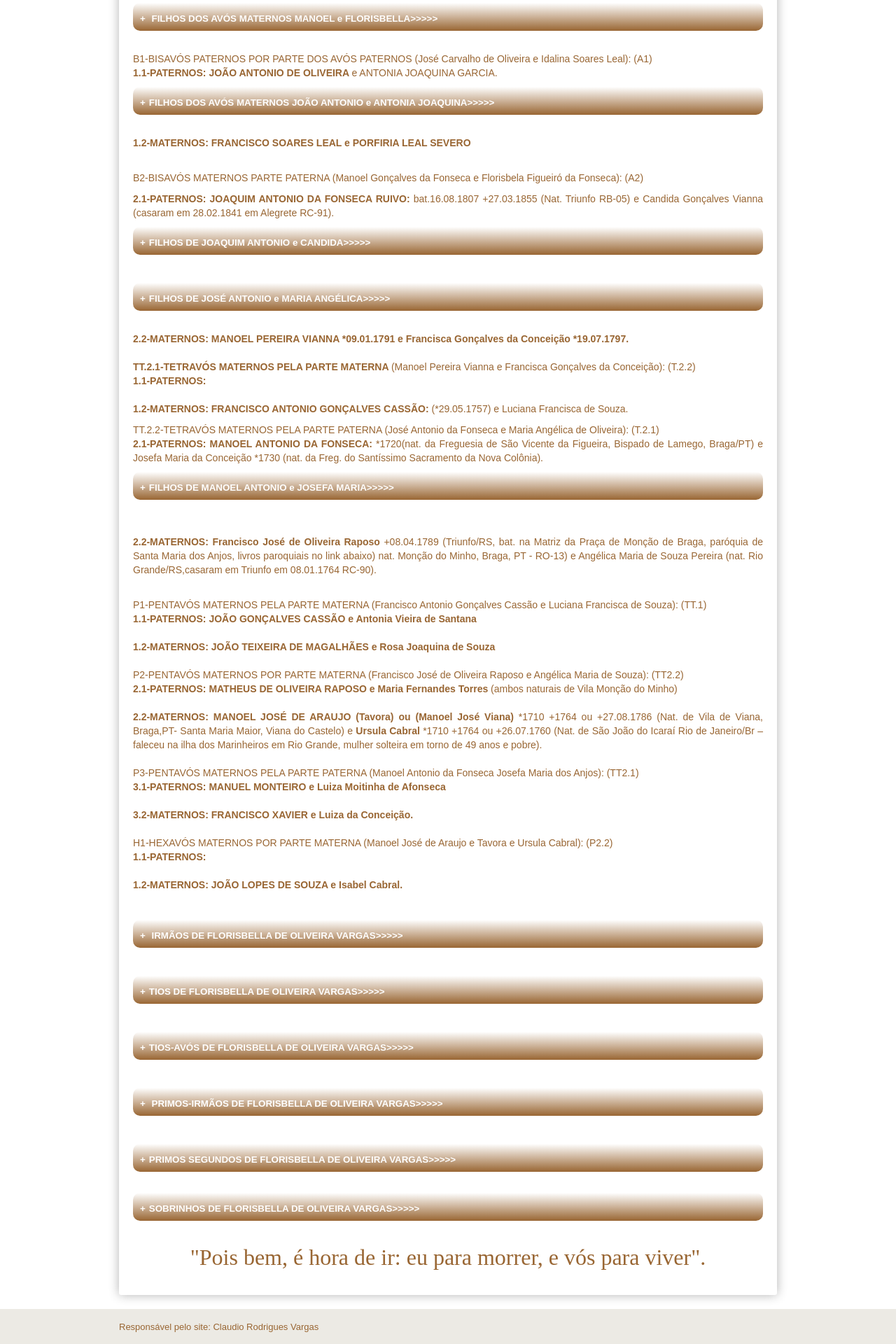
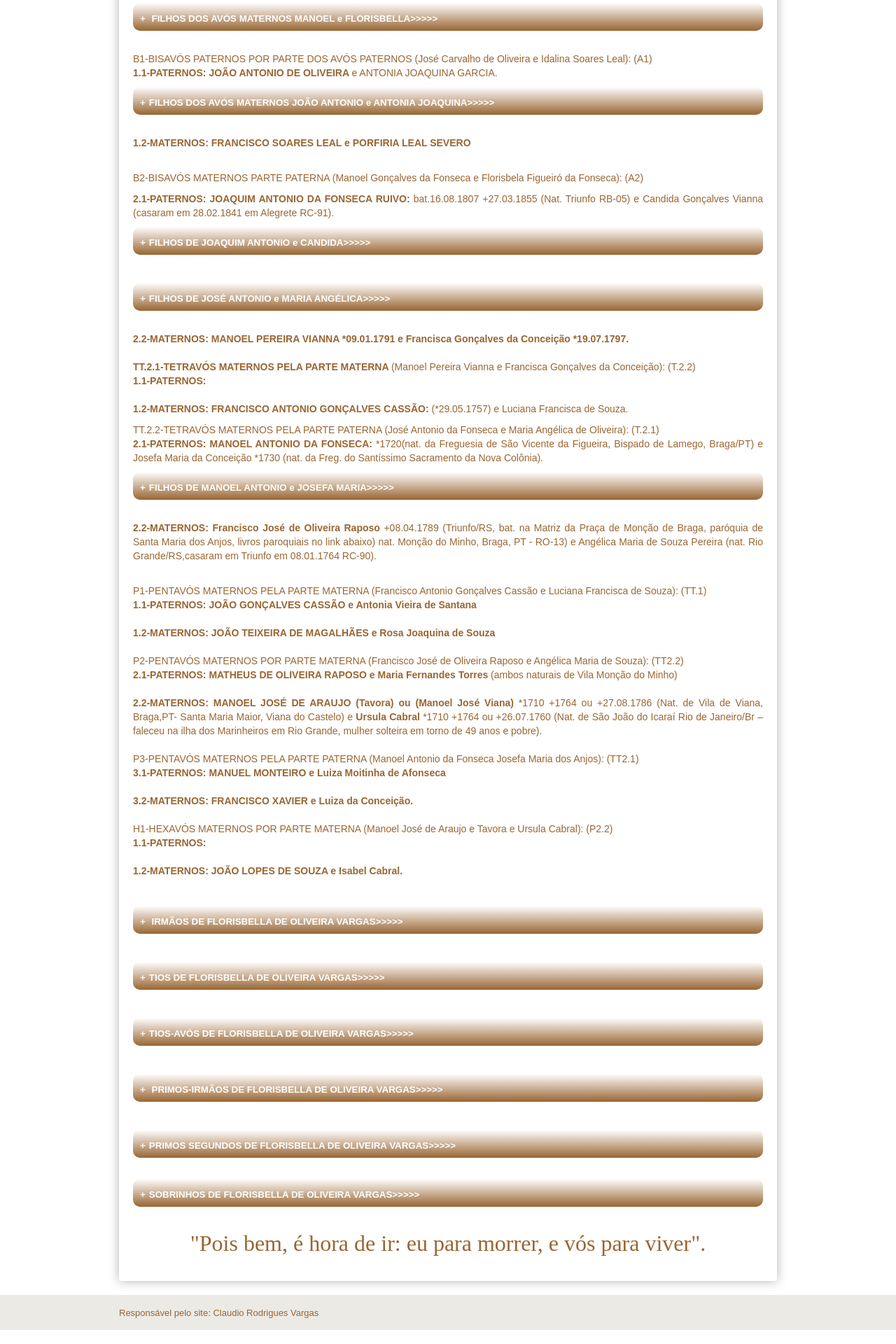
Before and after one commit to claudiovargas1955/claudiovargas1955.github.io, a Jekyll site: the page built from _pages/arvore-genealogica-de-costados-de-florisbella.html, in a window 1280 px wide. Shown: the part 785-2705 px from the top of the page at 70% size. Built offline with Jekyll 4.4.1, drawn with Linux system fonts in a browser that asks for light colours; some web fonts are replaced.

Commit message:
Update arvore-genealogica-de-costados-de-florisbella.html

```diff
--- a/_pages/arvore-genealogica-de-costados-de-florisbella.html
+++ b/_pages/arvore-genealogica-de-costados-de-florisbella.html
@@ -430,7 +430,7 @@ Maria Angélica de Oliveira (batizada em 09.12.1779 nat. de Triunfo/RS, casaram
  <b>(2.1.13)Bento Antonio da Fonseca:</b> *03.01.1780, Estreito, RS (casou em 1811 com Domingas Antônia Pires, Nat. de Rio Grande/RS,
  filha de Miguel Antonio Pires, Nat. de Curitiba/PR, e de Marcelina Rosa, Nat. de Rio Grande/RS. FILHOS: Emerenciano, Maria José
  Antônia, Marcelino Antonio, Felisbina Antônia, Zeferino, Laurindo Antonio, Feliciana, Felicia, Zeferino Antônio, Belisário Antônio.<br/><br/>
-  </details></p><br><br>
+  </details></p><br>
 
  <p><b>2.2-MATERNOS: Francisco José de Oliveira Raposo</b> +08.04.1789 (Triunfo/RS, bat. na Matriz da Praça de Monção de Braga,
  paróquia de Santa Maria dos Anjos, livros paroquiais no link abaixo) nat. Monção do Minho, Braga, PT - RO-13) e Angélica Maria
```
